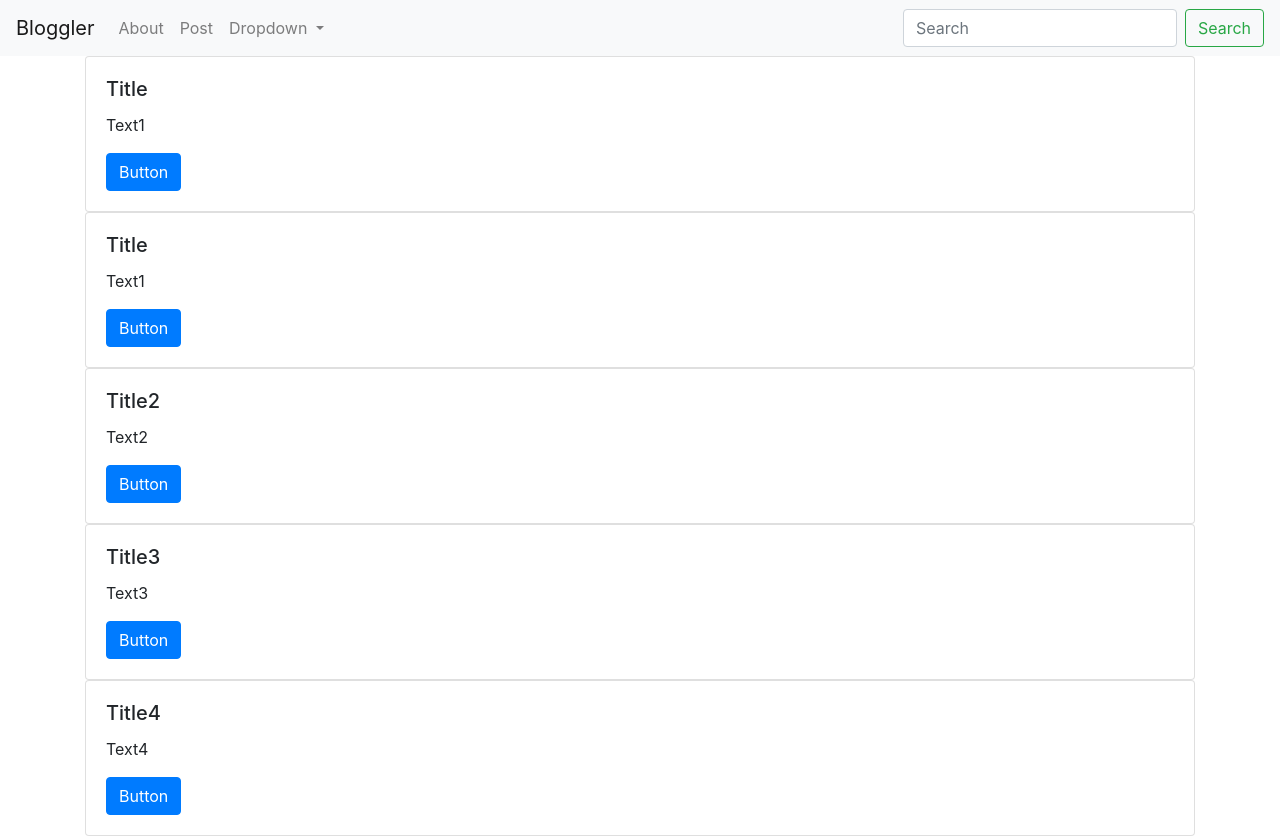
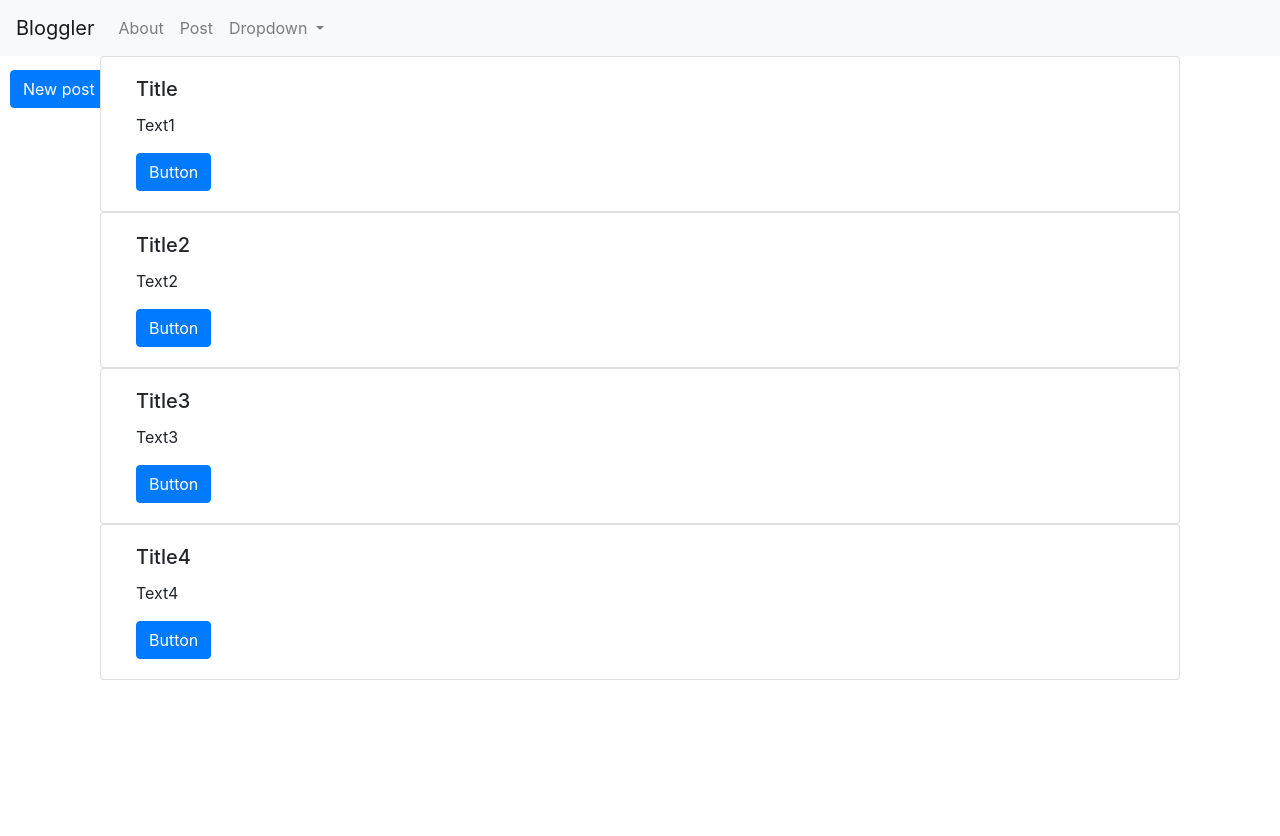
Before and after one commit to IoanCristianRadu/Angular, an Angular app: page /posts in a window 1280 px wide. After the commit the page ends 800 px from the top, so only its background shows below. Built offline with nearby package versions, Linux system fonts and the light colour scheme.

Commit message:
Added new post functionality

```diff
--- a/src/app/app-routing.module.ts
+++ b/src/app/app-routing.module.ts
@@ -3,12 +3,14 @@ import { RouterModule, Routes } from '@angular/router';
 import { NewPostComponent } from './new-post/new-post.component';
 import { PostsComponent } from './posts/posts.component';
 import { AboutComponent } from './about/about.component';
+import { DataBindingCheatsheetComponent } from './data-binding-cheatsheet/data-binding-cheatsheet.component';
 
 const routes: Routes = [
   { path: '', redirectTo: "posts", pathMatch: "full"},
   { path: 'new',   component: NewPostComponent },
   { path: 'posts', component: PostsComponent },
-  { path: 'about', component: AboutComponent }
+  { path: 'about', component: AboutComponent },
+  { path: 'example', component: DataBindingCheatsheetComponent }
 ];
 
 @NgModule({
--- a/src/app/header/header.component.html
+++ b/src/app/header/header.component.html
@@ -27,26 +27,6 @@
           </div>
         </li>
       </ul>
-
-      <form class="form-inline my-2 my-lg-0">
-        <input class="form-control mr-sm-2" type="search" placeholder="Search" aria-label="Search">
-        <button class="btn btn-outline-success my-2 my-sm-0" type="submit">Search</button>
-      </form>
-
     </div>
   </nav>
 </header>
-
-<!--
-  <nav class="navbar navbar-dark bg-dark navbar-expand-lg">
-    <a class="navbar-brand" routerLink="posts">Bloggler</a>
-    <ul class="navbar-nav mr-auto">
-      <li class="nav-item">
-        <a class="nav-link" routerLink="new">Post</a>
-      </li>
-      <li class="nav-item">
-          <a class="nav-link" routerLink="about">About</a>
-      </li>
-    </ul>
-  </nav>
--->
--- a/src/app/header/header.component.ts
+++ b/src/app/header/header.component.ts
@@ -5,7 +5,9 @@ import { Component, OnInit } from '@angular/core';
   templateUrl: './header.component.html',
   styleUrls: ['./header.component.css']
 })
+
 export class HeaderComponent implements OnInit {
+  formValidated = true;
 
   constructor() { }
 
--- a/src/app/posts/posts.component.css
+++ b/src/app/posts/posts.component.css
@@ -0,0 +1,5 @@
+.fixedTopLeft{
+    position: absolute;
+    top: 70px;
+    left: 10px;
+}
--- a/src/app/posts/posts.component.html
+++ b/src/app/posts/posts.component.html
@@ -1,7 +1,46 @@
-<div class="card w-80" *ngFor="let post of posts">
-    <div class="card-body">
-      <h5 class="card-title">{{post.title}}</h5>
-      <p class="card-text">{{post.text}}</p>
-      <a href="#" class="btn btn-primary">Button</a>
+<!-- Button trigger modal -->
+<div class="container">
+  <button type="button" class="btn btn-primary fixedTopLeft" data-toggle="modal" data-target="#exampleModalCenter">
+      New post
+    </button>
+
+    <!-- Modal -->
+    <div class="modal fade" id="exampleModalCenter" tabindex="-1" role="dialog" aria-labelledby="exampleModalCenterTitle" aria-hidden="true">
+      <div class="modal-dialog modal-dialog-centered" role="document">
+        <div class="modal-content">
+          <div class="modal-header">
+            <h5 class="modal-title" id="exampleModalCenterTitle">New post</h5>
+            <button type="button" class="close" data-dismiss="modal" aria-label="Close">
+              <span aria-hidden="true">&times;</span>
+            </button>
+          </div>
+          <div class="modal-body">
+            <!--Form-->
+            <form class="was-validated">
+              <div class="mb-3">
+                <label for="Title">Title</label>
+                <textarea class="form-control" id="Title" [(ngModel)]="title" name="title" required>{{title}}</textarea>
+              </div>
+              <div class="mb-3">
+                <label for="content">Content</label>
+                <textarea class="form-control" id="content" [(ngModel)]="content" name="content" required>{{content}}</textarea>
+              </div>
+              <div class="modal-footer">
+                  <button type="button" class="btn btn-secondary" data-dismiss="modal">Close</button>
+                  <button type="submit" class="btn btn-primary" (click)="addPost()" data-dismiss="modal">Post</button>
+                </div>
+            </form> <!--/Form-->
+          </div>
+        </div>
+      </div>
     </div>
+
+
+  <div class="card w-80 container" *ngFor="let post of posts">
+      <div class="card-body">
+        <h5 class="card-title">{{post.title}}</h5>
+        <p class="card-text">{{post.content}}</p>
+        <a href="#" class="btn btn-primary">Button</a>
+      </div>
+  </div>
 </div>
--- a/src/app/posts/posts.component.ts
+++ b/src/app/posts/posts.component.ts
@@ -1,4 +1,6 @@
-import { Component, OnInit } from '@angular/core';
+import { Component, OnInit, NgModule } from '@angular/core';
+
+@NgModule()
 
 @Component({
   selector: 'app-posts',
@@ -6,7 +8,10 @@ import { Component, OnInit } from '@angular/core';
   styleUrls: ['./posts.component.css']
 })
 export class PostsComponent implements OnInit {
-  posts: Post[] = [new Post("Title","Text1")]
+  title: String = "";
+  content: String = "";
+  posts: Post[] = [];
+  myNgModel = "";
 
   constructor() {
     this.posts.push(new Post("Title","Text1"));
@@ -18,14 +23,24 @@ export class PostsComponent implements OnInit {
   ngOnInit() {
   }
 
+  addPost(){
+    if(this.title != "" && this.content != "") {
+      this.posts.push(new Post(this.title,this.content));
+    }
+  }
+
+  dismissPost (){
+    return "modal";
+  }
+
 }
 
 class Post {
   title;
-  text;
+  content;
   constructor(title, text) {
     this.title = title;
-    this.text = text;
+    this.content = text;
   }
 
   // Getter
@@ -34,7 +49,7 @@ class Post {
   }
   // Method
   combineTitleText() {
-    return this.title * this.text;
+    return this.title * this.content;
   }
 
 }
```
